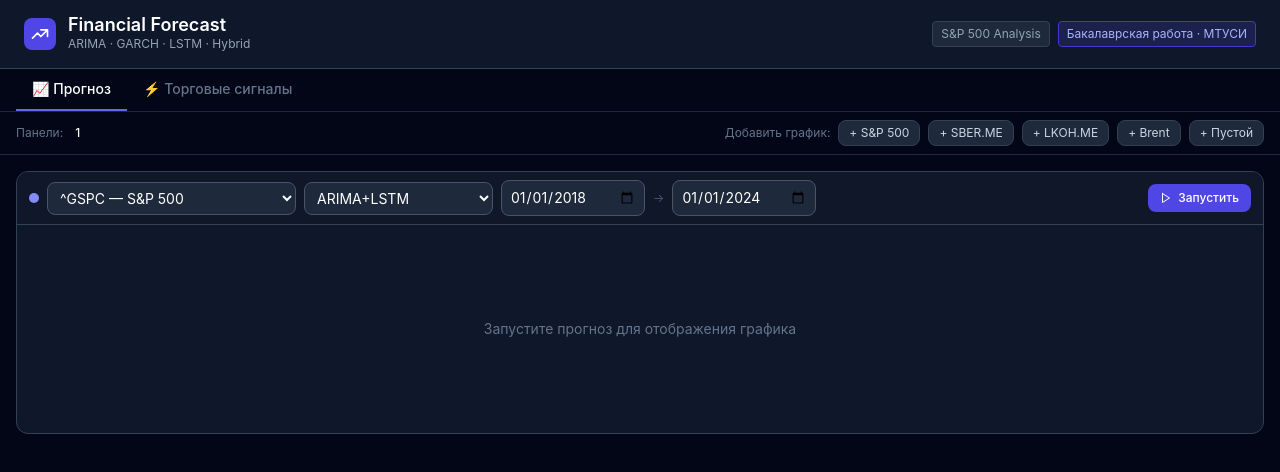
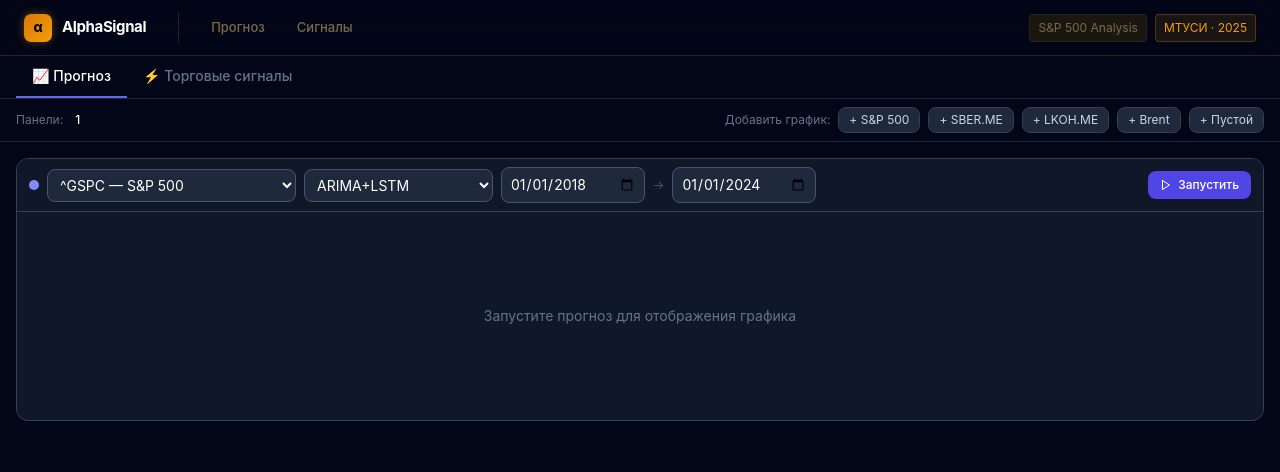
Before and after one commit to ARSENYddd/Diplom, a React (Vite) app in the folder project/frontend/: page / in a window 1280 px wide. Both pictures are taken after a click on the button "Попробовать бесплатно →". Shown: the top 472 px of the page. Built offline with nearby package versions, Linux system fonts and the light colour scheme.

Commit message:
feat: redesign header with AlphaSignal amber branding

```diff
--- a/project/frontend/src/components/Header.jsx
+++ b/project/frontend/src/components/Header.jsx
@@ -1,22 +1,41 @@
-export default function Header() {
+export default function Header({ page, onNavigate }) {
   return (
-    <header className="bg-slate-900 border-b border-slate-700 px-6 py-4 flex items-center gap-4">
-      <div className="flex items-center gap-3">
-        <div className="w-8 h-8 rounded-lg bg-indigo-600 flex items-center justify-center">
-          <svg className="w-5 h-5 text-white" fill="none" viewBox="0 0 24 24" stroke="currentColor">
-            <path strokeLinecap="round" strokeLinejoin="round" strokeWidth={2}
-              d="M13 7h8m0 0v8m0-8l-8 8-4-4-6 6" />
-          </svg>
+    <header className="sticky top-0 z-40 flex items-center gap-4 px-6 h-[56px]
+                       border-b border-[var(--border)]
+                       bg-[var(--bg)]/90 backdrop-blur-xl">
+      {/* Logo */}
+      <div className="flex items-center gap-2.5">
+        <div className="w-[28px] h-[28px] rounded-[7px] flex items-center justify-center
+                        text-black font-extrabold text-[13px]
+                        bg-gradient-to-br from-amber-500 to-amber-400
+                        shadow-[0_0_10px_rgba(245,158,11,0.35)]">
+          α
         </div>
-        <div>
-          <h1 className="text-lg font-semibold text-white leading-none">Financial Forecast</h1>
-          <p className="text-xs text-slate-400 mt-0.5">ARIMA · GARCH · LSTM · Hybrid</p>
-        </div>
+        <span className="text-[15px] font-bold text-white tracking-tight">AlphaSignal</span>
       </div>
-      <div className="ml-auto flex items-center gap-2 text-xs text-slate-400">
-        <span className="px-2 py-1 rounded bg-slate-800 border border-slate-700">S&P 500 Analysis</span>
-        <span className="px-2 py-1 rounded bg-indigo-900/40 border border-indigo-700 text-indigo-300">
-          Бакалаврская работа · МТУСИ
+
+      {/* Nav tabs */}
+      <div className="flex items-center gap-0 ml-4 border-l border-[var(--border)] pl-4">
+        {[
+          { key: 'forecast', label: 'Прогноз' },
+          { key: 'signals',  label: 'Сигналы' },
+        ].map(tab => (
+          <button key={tab.key} onClick={() => onNavigate(tab.key)}
+            className={`px-4 py-1.5 text-[13px] font-medium rounded-lg transition-all
+              ${page === tab.key
+                ? 'text-amber-400 bg-amber-400/10'
+                : 'text-muted hover:text-warm'}`}>
+            {tab.label}
+          </button>
+        ))}
+      </div>
+
+      <div className="ml-auto flex items-center gap-2 text-[12px] text-muted">
+        <span className="px-2 py-1 rounded bg-[var(--surface)] border border-[var(--border)]">
+          S&P 500 Analysis
+        </span>
+        <span className="px-2 py-1 rounded bg-amber-400/10 border border-amber-400/25 text-amber-400">
+          МТУСИ · 2025
         </span>
       </div>
     </header>
```
